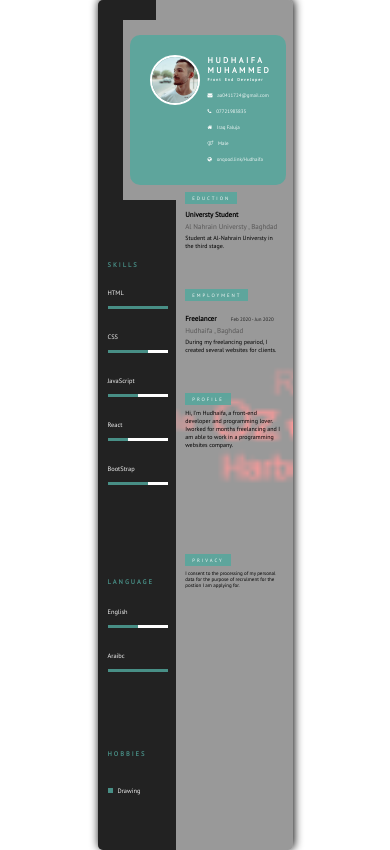
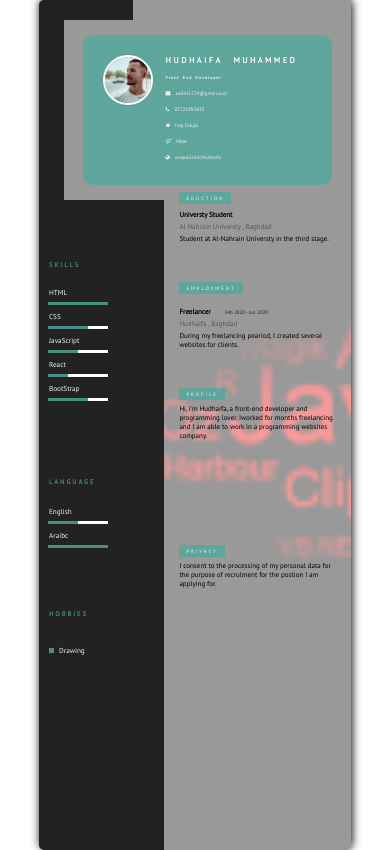
Before and after one commit to Hudhaifa-1/C.V, a plain HTML site: page index.html in a window 390 px wide. Drawn offline with Linux system fonts and the light colour scheme; files whose address does not match are found by name.

Commit message:
"update2 query"

```diff
--- a/style.css
+++ b/style.css
@@ -435,7 +435,7 @@ html, body {margin: 0; }
    .App{
     overflow: hidden;
     margin: auto;
-    width: 50%;
+    width: 80%;
     height: 850px;
    }
 
@@ -622,7 +622,7 @@ html, body {margin: 0; }
 }
 
 .eduction-desc{
-    font-size: 6px;
+    font-size: 7px;
     color: black;
     margin-bottom: 5px;
 }
@@ -648,7 +648,7 @@ html, body {margin: 0; }
 }
 
 .employment-desc{
-    margin-bottom: 6px;
+    margin-bottom: 7px;
 }
 
 .employment-information {
@@ -667,7 +667,7 @@ html, body {margin: 0; }
 }
 
 .privacey{
-    font-size: 5px;
+    font-size: 7px;
     position: relative;
     top: -100px;
 }
@@ -682,8 +682,8 @@ html, body {margin: 0; }
     height: 3px;
     background-color: rgba(81, 168, 157, 0.815);
     position: relative;
-    top: 50px;
-    left: 15px;
+    top: 70px;
+    left: -40px;
 }
 .css-level.level::after{
     content: "";
@@ -737,7 +737,7 @@ html, body {margin: 0; }
     width: 50px;
     height: 15px;
     font-weight: 400;
-    font-size: 0.4rem;
+    font-size: 0.45rem;
 }
 
 .skl-levell{
```
